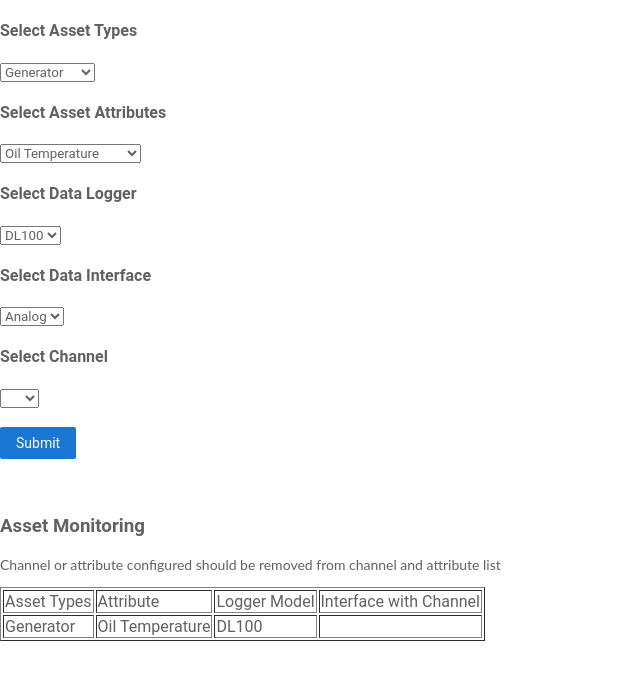
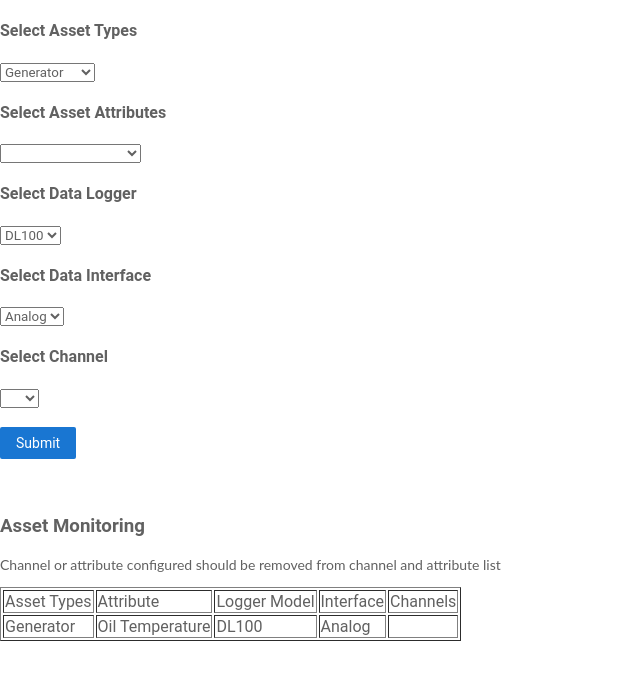
Before and after one commit to jayakrishnanni/Asset-Monitoring---UST, an Angular app: page / in a window 1280 px wide. Both pictures are taken after a click on the button "Submit". Shown: the top 680 px of the page, without its empty margins (0-640 px from the left). Built offline with nearby package versions, Linux system fonts and the light colour scheme.

Commit message:
2 files modified

```diff
--- a/src/app/app.component.html
+++ b/src/app/app.component.html
@@ -50,13 +50,15 @@
      <td>Asset Types</td>
      <td>Attribute</td>
      <td>Logger Model</td>
-     <td>Interface with Channel</td>
+     <td>Interface </td>
+     <td>Channels </td>
   </tr>
 
-  <tr *ngFor = "let assetMonitorTable of assetMonitorTable">
+  <tr *ngFor = "let assetMonitorTable of assetFormArray">
      <td>{{assetMonitorTable.assetTypes}}</td>
      <td>{{assetMonitorTable.assetAttributes}}</td>
      <td>{{assetMonitorTable.dataLoggerModel}}</td>
-     <td>{{assetMonitorTable.dataLoggerModelwithAnalogDigital}}</td>
+     <td>{{assetMonitorTable.dataLoggerInterface}}</td>
+     <td>{{assetMonitorTable.channels}}</td>
   </tr>
 </table>
--- a/src/app/app.component.ts
+++ b/src/app/app.component.ts
@@ -52,26 +52,31 @@ export class AppComponent implements OnInit {
       this.dataLoggerModelwithAnalogDigital[
         this.assetForm.controls.dataLoggerModel.value
       ][this.assetForm.controls.dataLoggerInterface.value];
+
+
+      // this.assetForm.controls.channels.setValue(this.channels[0]);
+      // this.assetForm.controls.assetAttributes.setValue(this.assetAttributes[0]);
   }
 
   click(): void {
     this.assetFormArray.push(this.assetForm.value);
-    this.assetMonitorTable = this.assetFormArray.filter((obj, index) => {
-      return (
-        index ===
-        this.assetFormArray.findIndex(
-          (o) =>
-            obj.assetAttributes === o.assetAttributes &&
-            obj.dataLoggerModelwithAnalogDigital ===
-              o.dataLoggerModelwithAnalogDigital
-        )
-      );
-    });
+    // this.assetMonitorTable = this.assetFormArray.filter((obj, index) => {
+    //   return (
+    //     index ===
+    //     this.assetFormArray.findIndex(
+    //       (o) =>
+    //         obj.assetAttributes === o.assetAttributes &&
+    //         obj.dataLoggerModelwithAnalogDigital ===
+    //           o.dataLoggerModelwithAnalogDigital
+    //     )
+    //   );
+    // });
 
-    const index = this.channels.indexOf(this.assetForm.controls.channels.value)
-    console.log("jkk",this.channels)
-    this.channels.splice(index, 1)
-    console.log(this.channels)
+    const index = this.channels.indexOf(this.assetForm.controls.channels.value);
+    this.channels.splice(index, 1);
+
+    const indexAttribute =   this.assetAttributes.indexOf(this.assetForm.controls.assetAttributes.value);
+    this.assetAttributes.splice(indexAttribute, 1);
   }
 
   getChannels(event: any) {
```
